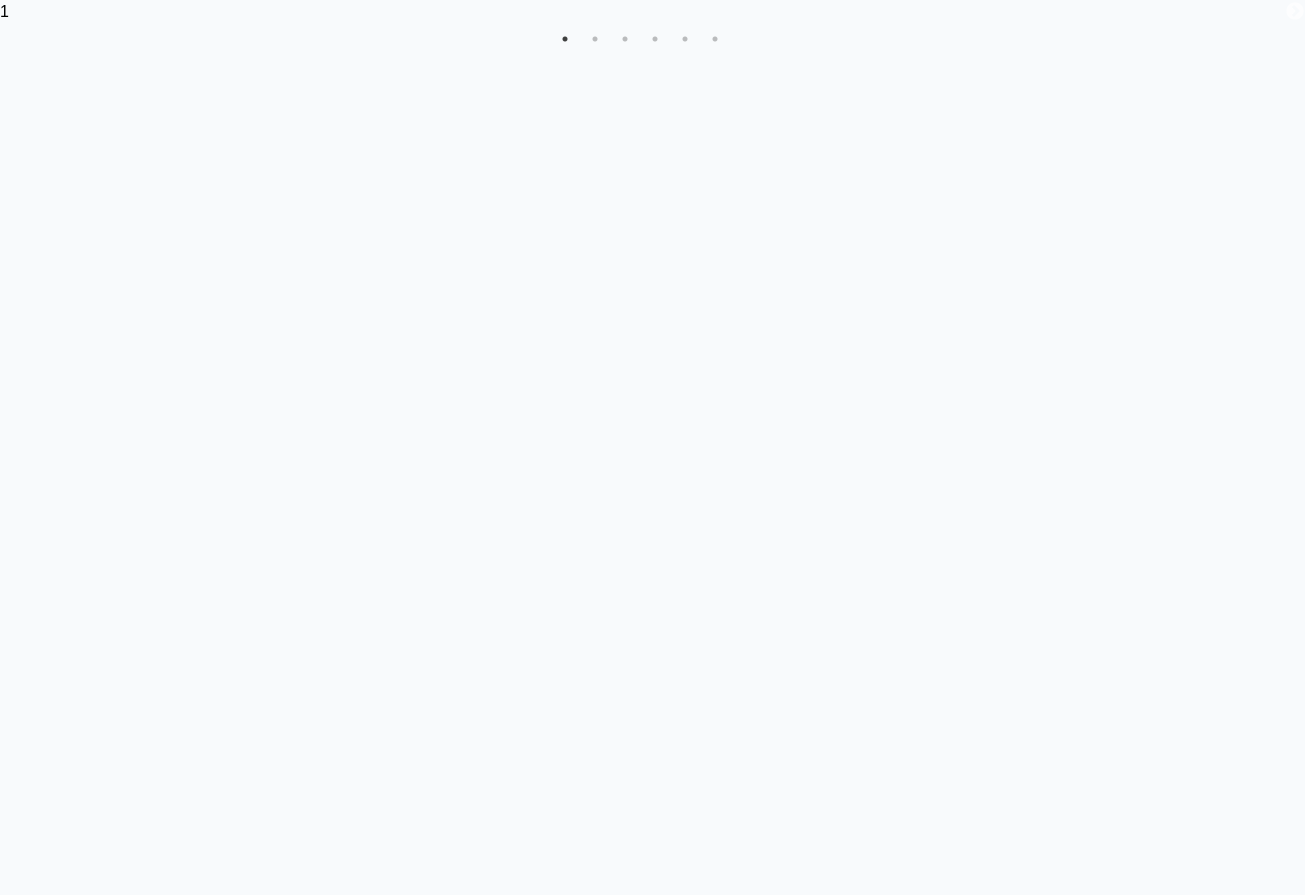
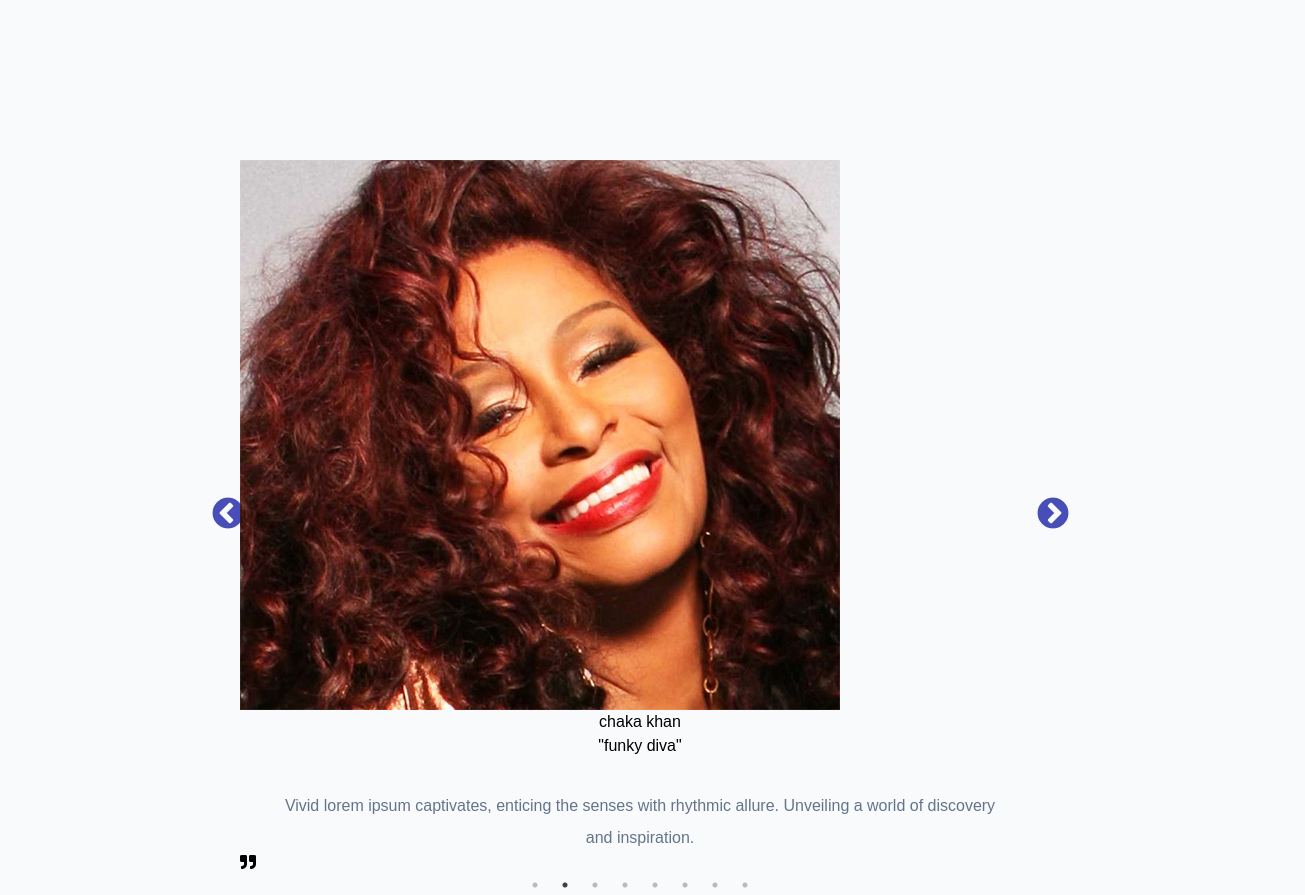
Before and after one commit to newdevmike22/slider-project, a React (Vite) app in the folder slider/: page / in a window 1280 px wide. Shown: the whole page, 1305 px wide, since content can reach past the window. Before the commit the page ends 800 px from the top, so only its background shows below. Built offline with nearby package versions, Linux system fonts and the light colour scheme.

Commit message:
Branch 6
Branch 6 - Slick Carousel complete plus data.js update.

```diff
--- a/slider/src/components/SlickCarousel.jsx
+++ b/slider/src/components/SlickCarousel.jsx
@@ -8,6 +8,8 @@ import { FaQuoteRight } from "react-icons/fa";
 const SlickCarousel = () => {
     const settings = {
       dots: true,
+      fade: true,
+      autoplay: true,
       infinite: true,
       speed: 500,
       slidesToShow: 1,
@@ -15,26 +17,21 @@ const SlickCarousel = () => {
     };
 
     return (
-      <section className="mx-auto mt-[10rem] w-[80vw] max-w-[800px] text-center">
+      <section className="slick-container">
         <Slider {...settings}>
-          <div>
-            <h3>1</h3>
-          </div>
-          <div>
-            <h3>2</h3>
-          </div>
-          <div>
-            <h3>3</h3>
-          </div>
-          <div>
-            <h3>4</h3>
-          </div>
-          <div>
-            <h3>5</h3>
-          </div>
-          <div>
-            <h3>6</h3>
-          </div>
+          {LongList.map((person) => {
+            const {id, image, name, title, quote} = person;
+
+            return (
+              <article key={id}>
+                <img src={image} alt={name} className="w-[170px] h-[170px] rounded-[50%] mb-[1rem] object-cover border-4 border-[#aeb1fc] drop-shadow-lg mx-auto" />
+                <h5 className="uppercase text-[#0e14a1] text-2xl font-semibold mb-1">{name}</h5>
+                <p className="uppercase font-medium mb-3 text-[#334155]">"{title}"</p>
+                <p className="text">{quote}</p>
+                <FaQuoteRight className="text-5xl mt-4 text-[#0e14a1] mx-auto" />
+              </article>
+            );
+          })}
         </Slider>
       </section>
     )
--- a/slider/src/data.js
+++ b/slider/src/data.js
@@ -3,7 +3,7 @@ export const shortList = [
         id: 1,
         image: "/images/george.jpg",
         name: "george clinton",
-        title: "mad scientist",
+        title: "dr. funkenstein",
         quote: "Lorem ipsum dolor sit amet, consectetur adipiscing elit. Sed do eiusmod tempor incididunt ut labore et dolore magna aliqua.",
     },
 ];
@@ -13,7 +13,7 @@ export const List = [
         id: 1,
         image: "/images/george.jpg",
         name: "george clinton",
-        title: "mad scientist",
+        title: "dr. funkenstein",
         quote: "Lorem ipsum dolor sit amet, consectetur adipiscing elit. Sed do eiusmod tempor incididunt ut labore et dolore magna aliqua.",
     },
     {
@@ -44,7 +44,7 @@ export const LongList = [
         id: 1,
         image: "/images/george.jpg",
         name: "george clinton",
-        title: "mad scientist",
+        title: "dr. funkenstein",
         quote: "Lorem ipsum dolor sit amet, consectetur adipiscing elit. Sed do eiusmod tempor incididunt ut labore et dolore magna aliqua.",
     },
     {
--- a/slider/src/index.css
+++ b/slider/src/index.css
@@ -62,3 +62,36 @@
 .next-slide {
   transform: translateX(100%);
 }
+
+/* Slick CSS */
+
+.slick-container {
+  margin: 0 auto;
+  margin-top: 10rem;
+  width: 80vw;
+  max-width: 800px;
+  text-align: center;
+}
+
+.slick-prev::before,
+.slick-next::before {
+  font-size: 2.25rem !important;
+  color: #0e14a1 !important;
+}
+
+/* Ensure equal margins on both sides */
+.slick-prev,
+.slick-next {
+  width: 30px; /* Set a fixed width to ensure equal margins */
+  height: 100%; /* Make sure the icons take the full height of the container */
+  margin-left: -5px; /* Negative margin to compensate for the fixed width */
+}
+
+
+.slick-prev:hover::before {
+  color: #64748b !important;
+}
+
+.slick-next:hover::before {
+  color: #64748b !important;
+}
```
